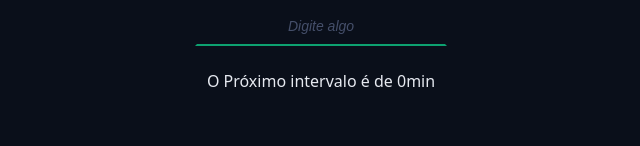
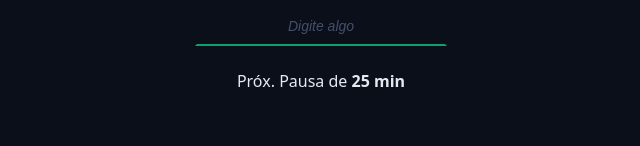
Before and after one commit to NetoResende/pomodoro-time, a React (Vite) app: page / in a window 1280 px wide. Shown: the part 594-740 px from the top of the page, without its empty margins (319-959 px from the left). Built offline with nearby package versions, Linux system fonts and the light colour scheme.

Commit message:
Criando o componente Tips para da sugestões ao usuário sobrea tarefa e ciclo!

```diff
--- a/src/component/mainForm/index.tsx
+++ b/src/component/mainForm/index.tsx
@@ -8,6 +8,7 @@ import type { TaskModel } from "../../models/taskModel";
 import { getNextCyclesType } from "../../utils/getNextCyclesType";
 import { TaskActionTypes } from "../../contexts/taskContext/taskAction";
 import { getNextCycles } from "../../utils/getNextcycles";
+import { Tips } from "../tips";
 
 export function MainForm() {
   const { state, dispatch } = useTaskContext();
@@ -35,7 +36,6 @@ export function MainForm() {
       duration: state.config[newCurrentCyclesType],
       type: newCurrentCyclesType,
     };
-
     dispatch({type: TaskActionTypes.START_TASK, payload: newTask})
   }
 
@@ -56,7 +56,7 @@ export function MainForm() {
         />
       </div>
       <div className="formrow">
-        <p>O Próximo intervalo é de {state.secondsRemaining / 60}min</p>
+        <Tips/>
       </div>
       {state.currentCycle > 0 && (
         <div className="formrow">
--- /dev/null
+++ b/src/component/tips/index.tsx
@@ -0,0 +1,27 @@
+import { useTaskContext } from "../../contexts/taskContext/useTaskContext";
+import { getNextCyclesType } from "../../utils/getNextCyclesType";
+import { getNextCycles } from "../../utils/getNextcycles";
+
+export function Tips (){
+    const { state} = useTaskContext();
+    const newCurrentcycle = getNextCycles(state.currentCycle);
+    const newCurrentCyclesType = getNextCyclesType(newCurrentcycle);
+
+    const taskForWhenActiveTask = {
+      workTime: <span>Descanso de <b>{state.config.workTime} min!</b></span>,
+      workBreakTime: <span> Descanso de  <b>{state.config.workBreakTime} min!</b></span>,
+      workLongBreakTime: <span> Descanso longo de <b>{state.config.workLongBreakTime} min!</b></span>,
+    }
+    const taskForNoActiveTask = {
+      workTime: <span> Próx. Pausa de <b>{state.config.workTime} min</b></span>,
+      workBreakTime: <span> Próx. Pausa de <b>{state.config.workBreakTime} min</b></span>,
+      workLongBreakTime: <span> Próx. Pausa é longa</span>,
+    }
+
+    return (
+      <>
+        {!!state.activeTask && taskForWhenActiveTask[state.activeTask.type]}
+        {!state.activeTask && taskForNoActiveTask[newCurrentCyclesType]}
+      </>
+    )
+}
```
